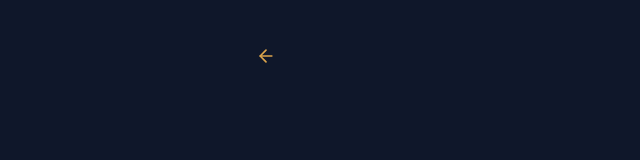
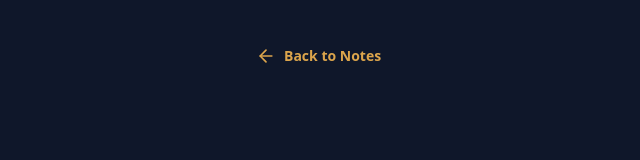
Before and after one commit to mohammeds123/Thinkboard---MERN-Stack, a React (Vite) app in the folder MERN-THINKBOARD-PROJECT/frontend/vite-project/: page /create in a window 1280 px wide. Shown: the top 160 px of the page, without its empty margins (65-705 px from the left). Built offline with nearby package versions, Linux system fonts and the light colour scheme.

Commit message:
Added text for back to notes button

```diff
--- a/MERN-THINKBOARD-PROJECT/frontend/vite-project/src/pages/CreatePage.jsx
+++ b/MERN-THINKBOARD-PROJECT/frontend/vite-project/src/pages/CreatePage.jsx
@@ -15,6 +15,7 @@ const CreatePage = () => {
         <div className="max-w-2xl mx-auto">
           <Link to={"/"} className="btn btn-ghost mb-6">
           <ArrowLeftIcon className="size-5"/>
+          Back to Notes
           </Link>
         </div>
       </div>
```
